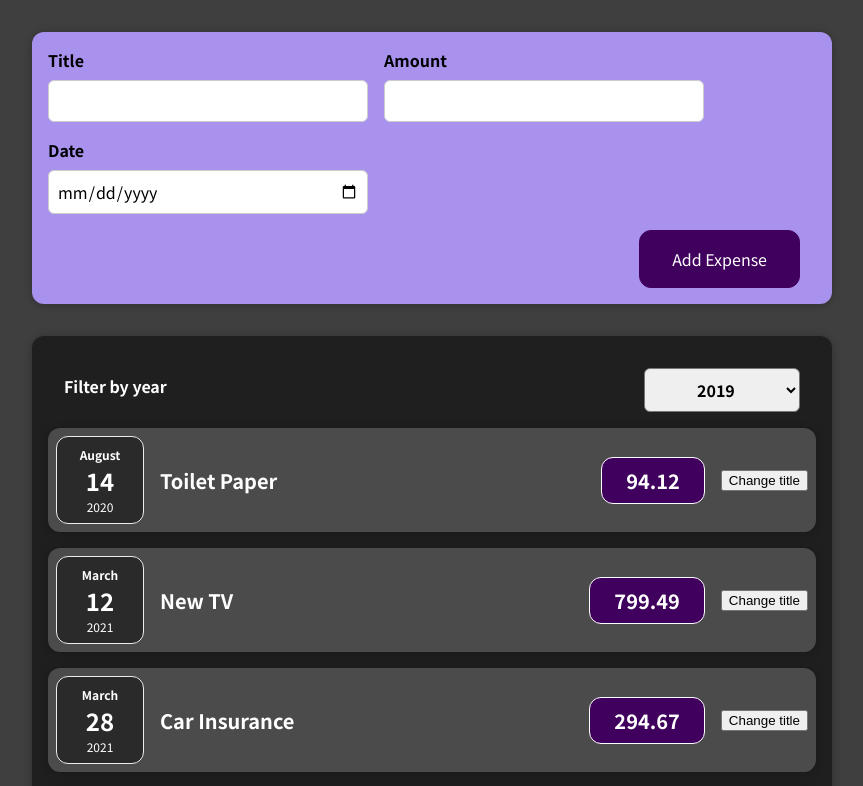
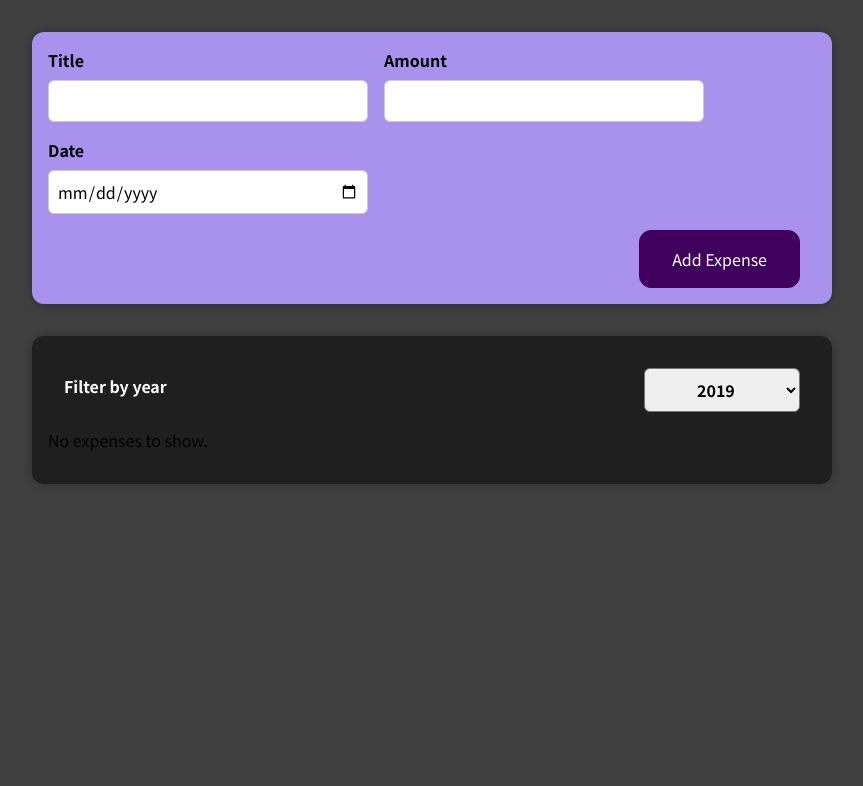
Before and after one commit to camcaro/react-expense-tracker, a React (Create React App) app: page / in a window 1280 px wide. Shown: the top 786 px of the page, without its empty margins (208-1071 px from the left). Built offline with nearby package versions, Linux system fonts and the light colour scheme.

Commit message:
feat: show expenses conditionally with year filter

```diff
--- a/src/components/Expenses/Expenses.js
+++ b/src/components/Expenses/Expenses.js
@@ -13,6 +13,22 @@ function Expenses(props) {
     setYearFiltered(yearSelected);
   };
 
+  const filteredExpenses = props.expenses.filter(expense => {
+    return expense.date.getFullYear().toString() === yearFiltered;
+  });
+
+  let expensesContent = <p>No expenses to show.</p>;
+  if (filteredExpenses.length > 0) {
+    expensesContent = filteredExpenses.map(expense => (
+      <ExpenseItem
+        key={expense.id}
+        title={expense.title}
+        amount={expense.amount}
+        date={expense.date}
+      />
+    ));
+  }
+
   return (
     <div>
       <Card className='expenses'>
@@ -20,14 +36,7 @@ function Expenses(props) {
           onFilterSelect={filterChangeHandler}
           selected={yearFiltered}
         />
-        {props.expenses.map(expense => (
-          <ExpenseItem
-            key={expense.id}
-            title={expense.title}
-            amount={expense.amount}
-            date={expense.date}
-          />
-        ))}
+        {expensesContent}
       </Card>
     </div>
   );
```
